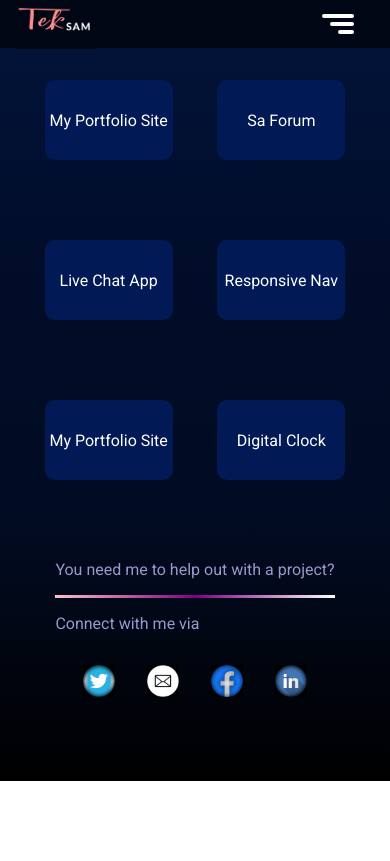
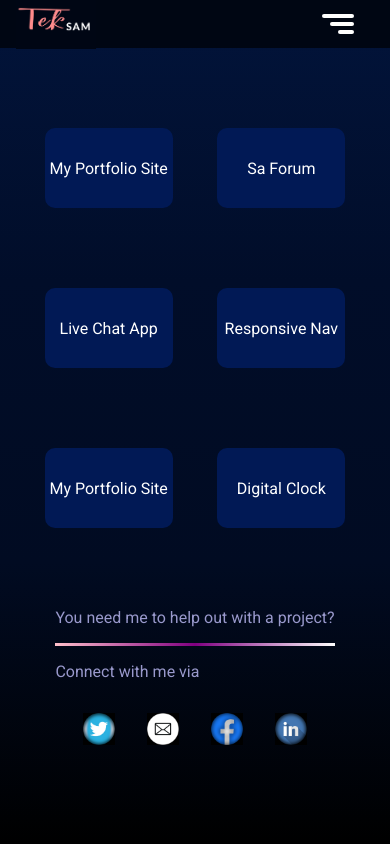
Before and after one commit to Teesam/My-portfolio, a React (Create React App) app: page /projects in a window 390 px wide. Built offline with nearby package versions, Linux system fonts and the light colour scheme.

Commit message:
new update

```diff
--- a/src/components/projects/projects.css
+++ b/src/components/projects/projects.css
@@ -53,7 +53,7 @@
     .Projects{
         background-image: linear-gradient(180deg, rgb(2, 20, 59), rgb(1, 13, 41), rgb(1, 11, 34), black);
         width: 100%;
-        height: auto;
+        min-height: 100vh;
         animation-name: projectsAnimation;
         animation-duration: .5s;
     }
@@ -63,8 +63,9 @@
         100%{opacity: 1;}
     }
 
-    .Projects > div{
+    #p-div{
         margin-bottom: 5rem;
+        padding-top: 3rem;
     }
 
     .Project-holder{
--- a/src/components/projects/projects.js
+++ b/src/components/projects/projects.js
@@ -17,7 +17,7 @@ const Projects = () => {
 
             { state.checked === true ? '' : <PopMenu id = 'pop' /> }
 
-            <div>
+            <div id = 'p-div'>
 
                 <div className = 'Projects-keeper'>
 
```
